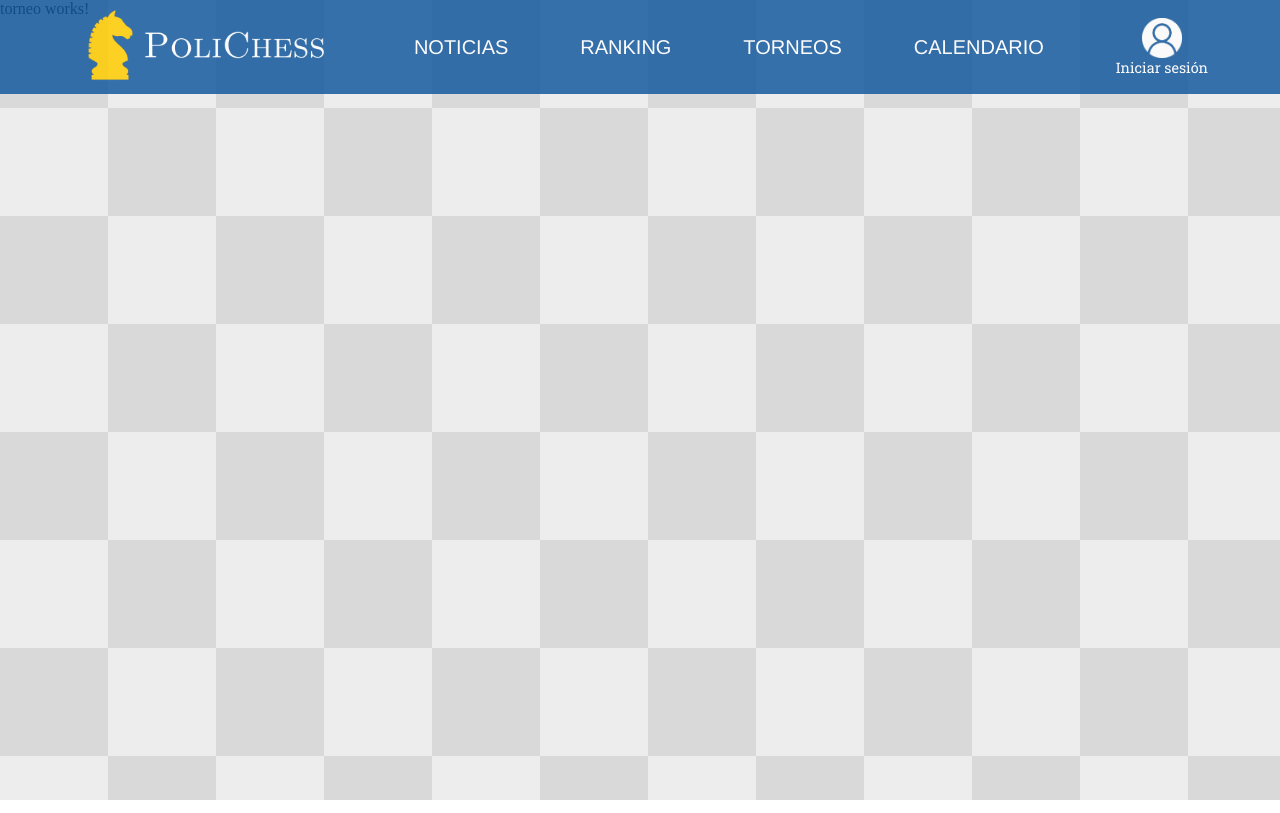
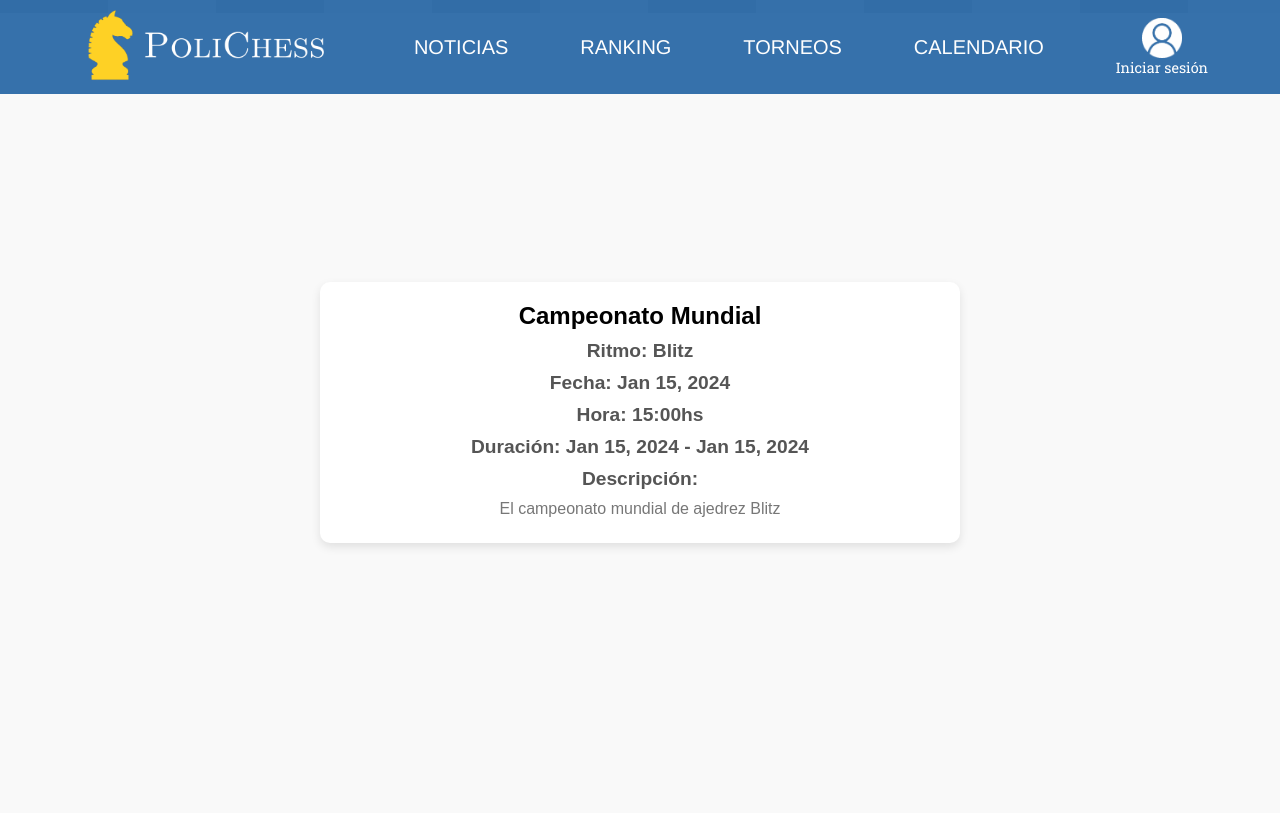
Before and after one commit to FranciscoCasais/PoliChess, an Angular app in the folder FrontPoliChess/: page /torneo/0 in a window 1280 px wide. Built offline with nearby package versions, Linux system fonts and the light colour scheme; a web font is replaced by a local one.

Commit message:
terminado filtros en jugadores y torneos

```diff
--- a/FrontPoliChess/src/app/components/Individuales/torneo/torneo.component.css
+++ b/FrontPoliChess/src/app/components/Individuales/torneo/torneo.component.css
@@ -0,0 +1,45 @@
+/* Contenedor principal */
+.torneo-container {
+    display: flex;
+    justify-content: center;
+    align-items: center;
+    min-height: 100vh;
+    background-color: #f9f9f9;
+    font-family: 'Arial', sans-serif;
+    margin-top: 1%;
+  }
+
+  /* Tarjeta del torneo */
+  .torneo-card {
+    background-color: white;
+    padding: 20px;
+    border-radius: 10px;
+    box-shadow: 0 4px 10px rgba(0, 0, 0, 0.1);
+    max-width: 600px;
+    width: 100%;
+    text-align: center;
+  }
+
+  /* Estilo de la información */
+  .torneo-info h4 {
+    font-size: 1.2rem;
+    color: #555;
+    margin: 10px 0;
+  }
+
+  .torneo-info ul {
+    list-style-type: none;
+    padding: 0;
+  }
+
+  .torneo-info ul li {
+    font-size: 1rem;
+    color: #333;
+    margin: 5px 0;
+  }
+
+  .torneo-info p {
+    font-size: 1rem;
+    color: #777;
+    margin: 5px 0;
+  }
--- a/FrontPoliChess/src/app/components/Individuales/torneo/torneo.component.html
+++ b/FrontPoliChess/src/app/components/Individuales/torneo/torneo.component.html
@@ -1 +1,39 @@
-<p>torneo works!</p>
+<div *ngIf="torneo" class="torneo-container">
+    <div class="torneo-card">
+      <h2>{{ torneo.nombre }}</h2>
+      <div class="torneo-info">
+        <h4>Ritmo: {{ torneo.ritmo }}</h4>
+        <h4>Fecha: {{ torneo.fecha | date }}</h4>
+        <h4>Hora: {{ torneo.hora }}hs</h4>
+        <!-- <h4>Estado: {{ getEstadoTorneo(torneo.estado) }}</h4> -->
+         <h4>Duración:
+          {{ torneo.duracion?.inicio | date }} -
+          {{ torneo.duracion?.fin | date }}
+        </h4> <!-- no se pq muestra fecha + 1 dia -->
+        <h4>Descripción:</h4>
+        <p>{{ torneo.descripcion || 'Sin descripción disponible.' }}</p>
+
+        <!--
+        <h4>Ganador:</h4>
+        <p *ngIf="torneo.ganador">{{ torneo.ganador.nombre }}</p>
+        <p *ngIf="!torneo.ganador">Aún no hay un ganador definido.</p>
+
+        <h4>Jugadores Participantes:</h4>
+        <ul>
+          <li *ngFor="let jugador of torneo.jugadores">{{ jugador.nombre }}</li>
+        </ul>
+
+        <h4>Ranking Inicial:</h4>
+        <ul>
+          <li *ngFor="let jugador of rankingInicial">{{ jugador.posicion }}. {{ jugador.jugador.nombre }}</li>
+        </ul>
+
+        <h4>Ranking Final:</h4>
+        <ul *ngIf="rankingFinal.length > 0">
+          <li *ngFor="let jugador of rankingFinal">{{ jugador.posicion }}. {{ jugador.jugador.nombre }}</li>
+        </ul>
+        <p *ngIf="rankingFinal.length === 0">El ranking final aún no está disponible.</p>
+    -->
+      </div>
+    </div>
+  </div>
--- a/FrontPoliChess/src/app/components/Individuales/torneo/torneo.component.ts
+++ b/FrontPoliChess/src/app/components/Individuales/torneo/torneo.component.ts
@@ -1,12 +1,62 @@
-import { Component } from '@angular/core';
+import { Component, OnInit } from '@angular/core';
+import { ActivatedRoute } from '@angular/router';
+import { TorneoService } from '../../../../services/torneo.service'; // Ajusta según tu estructura
+import { Torneo } from '../../../../models/torneo.model'; // Ajusta según tu estructura
+import { CommonModule } from '@angular/common';
 
 @Component({
   selector: 'app-torneo',
   standalone: true,
-  imports: [],
+  imports: [CommonModule],
   templateUrl: './torneo.component.html',
   styleUrl: './torneo.component.css'
 })
-export class TorneoComponent {
+export class TorneoComponent implements OnInit {
+  torneo: Torneo | undefined;
+  rankingInicial: { posicion: number; jugador: any }[] = [];
+  rankingFinal: { posicion: number; jugador: any }[] = [];
 
+  constructor(
+    private route: ActivatedRoute,
+    private torneoService: TorneoService
+  ) {}
+
+  ngOnInit(): void {
+    const id = this.route.snapshot.paramMap.get('id');
+    if (id) {
+      const torneo = this.torneoService.obtenerTorneoPorId(Number(id));
+      if (torneo) {
+        this.torneo = torneo;
+        this.cargarRankings();
+      }
+    }
+  }
+
+  cargarRankings(): void {
+    if (this.torneo) {
+      // Convertir Map a un array ordenado por posición
+      this.rankingInicial = Array.from(this.torneo.rankingInicial).map(([posicion, jugador]) => ({
+        posicion,
+        jugador
+      }));
+
+      this.rankingFinal = Array.from(this.torneo.rankingFinal).map(([posicion, jugador]) => ({
+        posicion,
+        jugador
+      }));
+    }
+  }
+
+  getEstadoTorneo(estado: string | undefined): string {
+    switch (estado) {
+      case 'pendiente':
+        return 'No Comenzado';
+      case 'en_curso':
+        return 'En Curso';
+      case 'finalizado':
+        return 'Finalizado';
+      default:
+        return 'Desconocido';
+    }
+  }
 }
--- a/FrontPoliChess/src/app/components/Secciones/seccion-torneos/seccion-torneos.component.css
+++ b/FrontPoliChess/src/app/components/Secciones/seccion-torneos/seccion-torneos.component.css
@@ -84,6 +84,28 @@
     color: #555;
     font-weight: normal;
   }
+  .torneo-link {
+    text-decoration: none;
+    color: inherit;
+  }
+
+
+  /* Estilos para los estados del torneo */
+/* Estilos para los estados del torneo */
+.estado-en-curso {
+    color: #B6A34A;
+    font-weight: bold;
+}
+
+.estado-pendiente {
+    color: #556B2F;
+    font-weight: bold;
+}
+
+.estado-finalizado {
+    color: #9E2A2F;
+    font-weight: bold;
+}
 
   /* Filtro */
   .filtros {
@@ -115,26 +137,3 @@
     outline: none;
     border-color: #4CAF50;
   }
-
-  /* Estilo para los enlaces (sin efecto de hipervinculo) */
-  .torneo-link {
-    text-decoration: none;
-    color: inherit;
-  }
-
-  /* Estilos para los estados del torneo */
-/* Estilos para los estados del torneo */
-.estado-en-curso {
-    color: #B6A34A;
-    font-weight: bold;
-}
-
-.estado-pendiente {
-    color: #556B2F;
-    font-weight: bold;
-}
-
-.estado-finalizado {
-    color: #9E2A2F;
-    font-weight: bold;
-}
--- a/FrontPoliChess/src/app/components/Secciones/seccion-torneos/seccion-torneos.component.html
+++ b/FrontPoliChess/src/app/components/Secciones/seccion-torneos/seccion-torneos.component.html
@@ -11,13 +11,25 @@
             <!-- Filtros de Estado -->
         <div class="filtros">
         <label for="filtroEstado">Filtrar por Estado:</label>
-          <select id="filtroEstado" (change)="filtrarTorneos($event)">
+        <select id="filtroEstado" [(ngModel)]="filtroEstado" (change)="filtrarTorneosPorEstado()">
           <option value="todos">Todos</option>
           <option value="pendiente">No comenzado</option>
           <option value="en_curso">En Curso</option>
           <option value="finalizado">Finalizado</option>
+        </select> &nbsp;&nbsp;&nbsp;&nbsp;&nbsp;&nbsp;&nbsp;
+         <label for="filtroRitmo">                                                                                                                                    Filtrar por Ritmo:</label>
+          <select id="filtroRitmo" [(ngModel)]="filtroRitmo" (change)="filtrarTorneosPorRitmo()">
+            <option value="todos">Todos</option>
+            <option value="blitz">Blitz</option>
+            <option value="rapido">Rápido</option>
+            <option value="standard">Standard</option>
           </select>
       </div>
+
+
+
+
+
 
         <!-- Iterar sobre la lista de torneos con *ngFor -->
         <div *ngFor="let torneo of torneosFiltrados" class="torneo-card">
--- a/FrontPoliChess/src/services/torneo.service.ts
+++ b/FrontPoliChess/src/services/torneo.service.ts
@@ -20,6 +20,7 @@ export class TorneoService {
         nombre: "Campeonato Mundial",
         ritmo: "Blitz",
         fecha: new Date("2024-01-15"),
+        hora: "15:00",
         jugadores: new Set(),
         rankingInicial: new Map(),
         rankingFinal: new Map(),
@@ -36,6 +37,7 @@ export class TorneoService {
         nombre: "Torneo Regional",
         ritmo: "Standard",
         fecha: new Date("2025-02-01"),
+        hora: "15:00",
         jugadores: new Set(),
         rankingInicial: new Map(),
         rankingFinal: new Map(),
@@ -51,14 +53,15 @@ export class TorneoService {
         id: 2,
         nombre: "Torneo Internacional Rápido",
         ritmo: "Rápido",
-        fecha: new Date("2024-03-10"),
+        fecha: new Date("2024-01-10"),
+        hora: "15:00",
         jugadores: new Set(),
         rankingInicial: new Map(),
         rankingFinal: new Map(),
         estado: 'pendiente',
         duracion: {
-          inicio: new Date("2024-03-10T10:00:00"),
-          fin: new Date("2024-03-10T15:00:00")
+          inicio: new Date("2024-01-10T10:00:00"),
+          fin: new Date("2024-01-10T15:00:00")
         },
         descripcion: "Un torneo de ajedrez rápido a nivel internacional",
         ganador: undefined
@@ -68,6 +71,7 @@ export class TorneoService {
         nombre: "Copa Nacional",
         ritmo: "Standard",
         fecha: new Date("2024-04-15"),
+        hora: "15:00",
         jugadores: new Set(),
         rankingInicial: new Map(),
         rankingFinal: new Map(),
@@ -84,6 +88,7 @@ export class TorneoService {
         nombre: "Torneo Universitario",
         ritmo: "Blitz",
         fecha: new Date("2024-05-01"),
+        hora: "15:00",
         jugadores: new Set(),
         rankingInicial: new Map(),
         rankingFinal: new Map(),
@@ -100,6 +105,7 @@ export class TorneoService {
         nombre: "Copa de Invierno",
         ritmo: "Standard",
         fecha: new Date("2024-06-20"),
+        hora: "15:00",
         jugadores: new Set(),
         rankingInicial: new Map(),
         rankingFinal: new Map(),
@@ -116,6 +122,7 @@ export class TorneoService {
         nombre: "Copa Internacional Blitz",
         ritmo: "Blitz",
         fecha: new Date("2024-07-05"),
+        hora: "15:00",
         jugadores: new Set(),
         rankingInicial: new Map(),
         rankingFinal: new Map(),
@@ -132,6 +139,7 @@ export class TorneoService {
         nombre: "Torneo Juvenil de Ajedrez",
         ritmo: "Rápido",
         fecha: new Date("2024-08-10"),
+        hora: "15:00",
         jugadores: new Set(),
         rankingInicial: new Map(),
         rankingFinal: new Map(),
@@ -148,6 +156,7 @@ export class TorneoService {
         nombre: "Torneo Abierto de Ajedrez",
         ritmo: "Standard",
         fecha: new Date("2024-09-25"),
+        hora: "15:00",
         jugadores: new Set(),
         rankingInicial: new Map(),
         rankingFinal: new Map(),
@@ -164,6 +173,7 @@ export class TorneoService {
         nombre: "Copa del Mundo Ajedrez",
         ritmo: "Blitz",
         fecha: new Date("2024-10-05"),
+        hora: "15:00",
         jugadores: new Set(),
         rankingInicial: new Map(),
         rankingFinal: new Map(),
@@ -180,6 +190,7 @@ export class TorneoService {
         nombre: "Campeonato Latinoamericano",
         ritmo: "Standard",
         fecha: new Date("2024-11-15"),
+        hora: "15:00",
         jugadores: new Set(),
         rankingInicial: new Map(),
         rankingFinal: new Map(),
@@ -196,6 +207,7 @@ export class TorneoService {
         nombre: "Torneo de Ajedrez Online",
         ritmo: "Rápido",
         fecha: new Date("2024-12-01"),
+        hora: "15:00",
         jugadores: new Set(),
         rankingInicial: new Map(),
         rankingFinal: new Map(),
@@ -209,20 +221,22 @@ export class TorneoService {
       },
       {
         id: 12,
-        nombre: "Copa Ajedrez 2025",
+        nombre: "Copa Honor a La Crema de fin de año",
         ritmo: "Blitz",
-        fecha: new Date("2025-01-15"),
+        fecha: new Date("2030-11-08"),
+        hora: "15:00",
         jugadores: new Set(),
         rankingInicial: new Map(),
         rankingFinal: new Map(),
         estado: 'pendiente',
         duracion: {
-          inicio: new Date("2024-12-06T10:00:00"),
-          fin: new Date("2024-12-06T15:00:00")
+          inicio: new Date("2030-11-08T10:00:00"),
+          fin: new Date("2030-11-08T15:00:00")
         },
-        descripcion: "Copa internacional con formato Blitz para 2025",
+        descripcion: "La copa honor a la crema ha sido un evento importantisimo en el club Gruyere desde tiempos ancestrales.",
         ganador: undefined
       }
     ];
   }
+
 }
```
Also changed, not shown: FrontPoliChess/src/app/components/Secciones/seccion-jugadores/seccion-jugadores.component.ts (+11 -6 lines), FrontPoliChess/src/app/components/Secciones/seccion-torneos/seccion-torneos.component.ts (+72 -30 lines), FrontPoliChess/src/models/torneo.model.ts (+13 -7 lines), 1 other file (tests, documents, lock files or other folders). Lines whose indentation alone changed are shown as unchanged.
